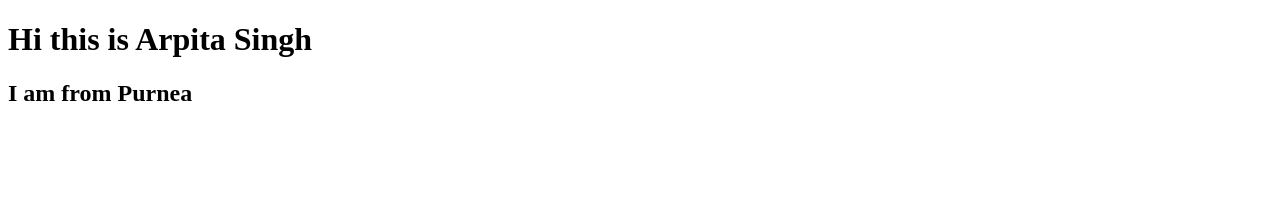
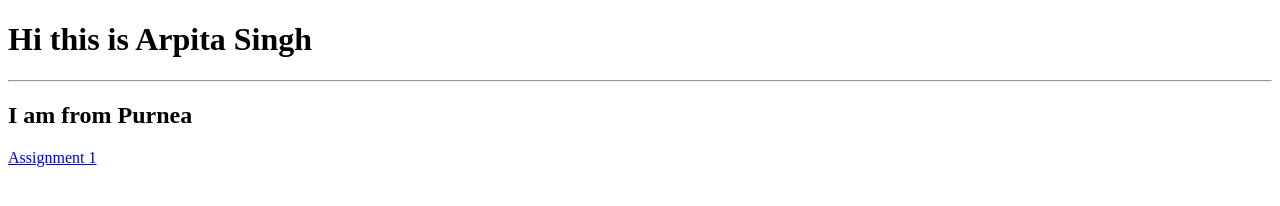
Before and after one commit to Arpitasingh19/etg, a website: page index.html in a window 1280 px wide. Drawn offline with Linux system fonts and the light colour scheme.

Commit message:
Assignment 1

```diff
--- a/index.html
+++ b/index.html
@@ -8,6 +8,8 @@
 </head>
 <body>
     <h1>Hi this is Arpita Singh</h1>
+    <hr>
     <h2>I am from Purnea</h2>
+    <a href="Assignment/assignment 1/index.html">Assignment 1</a>
 </body>
 </html>
```
Also changed, not shown: 3 other files.
